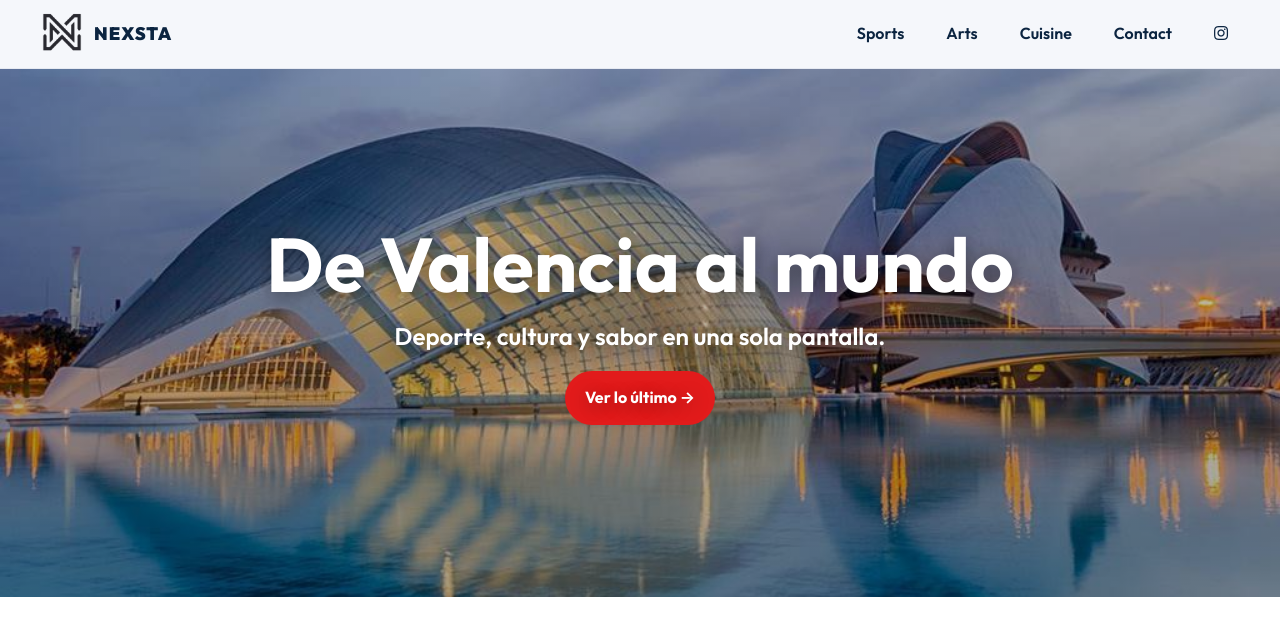
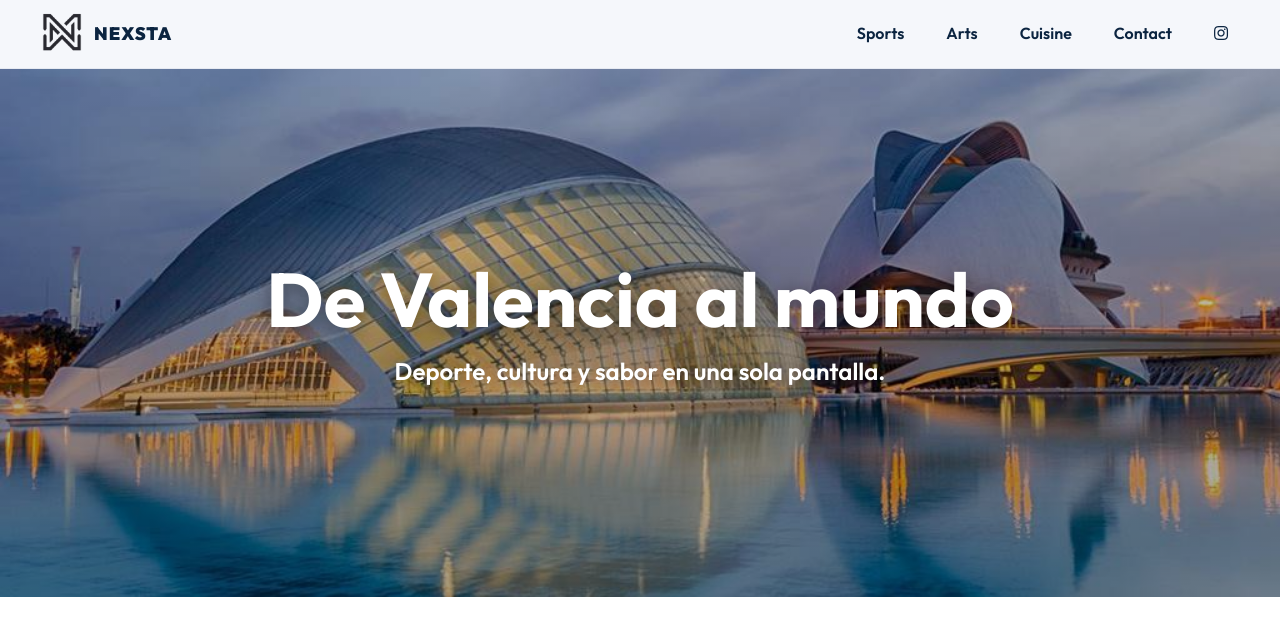
Before and after one commit to gerardojao/nexsta-baseball, a plain HTML site: page index.html in a window 1280 px wide. Shown: the top 636 px of the page. Drawn offline with Linux system fonts and the light colour scheme.

Commit message:
delete VER LO ULTIMO in home

```diff
--- a/index.html
+++ b/index.html
@@ -45,9 +45,9 @@
       <div class="container hero__inner">
         <h1>De Valencia al mundo</h1>
         <p class="lead">Deporte, cultura y sabor en una sola pantalla.</p>
-        <p class="hero__actions">
+        <!-- <p class="hero__actions">
           <a class="btn btn--primary" href="eventos.html">Ver lo último →</a>
-        </p>
+        </p> -->
       </div>
     </section>
 
```
